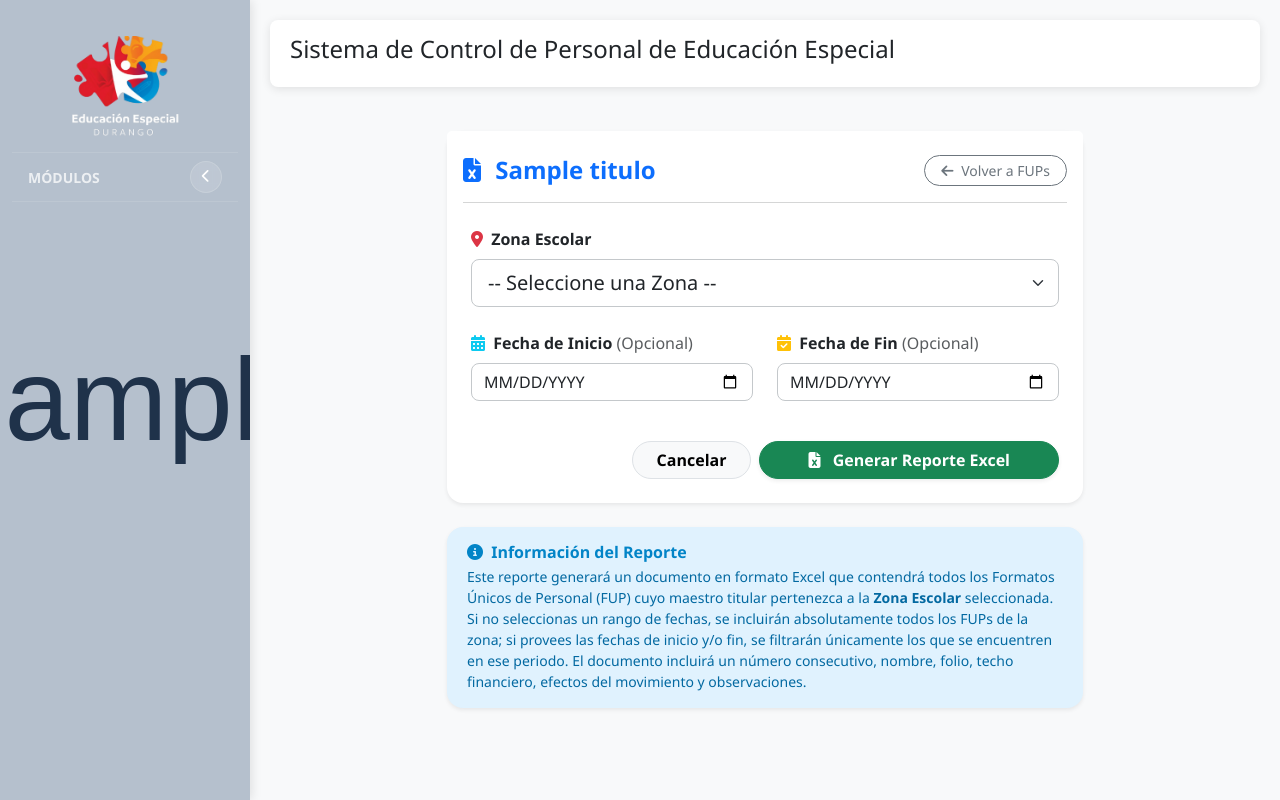
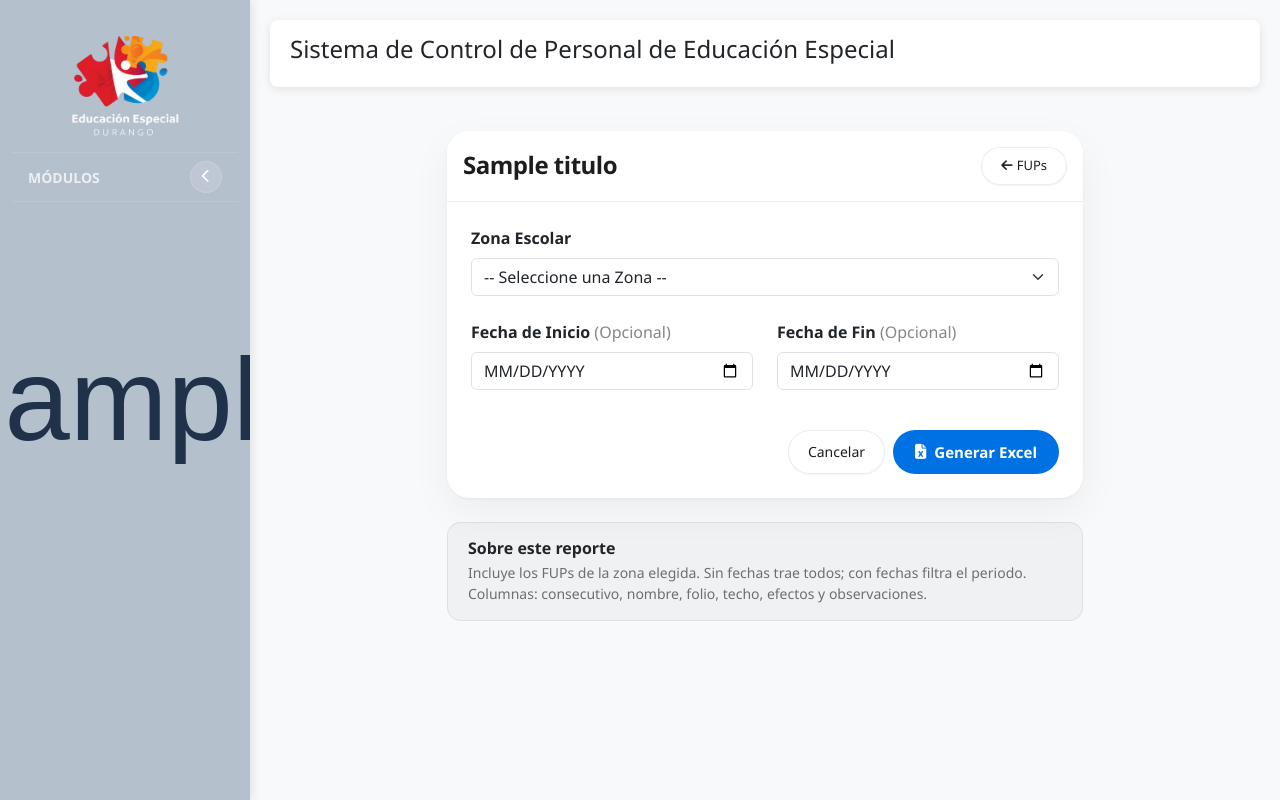
Before and after one commit to macrocleanquimica/control_maestros, a Django app: template gestion_escolar/templates/gestion_escolar/reportes/reporte_fups_opciones.html in a window 1280 px wide. Run offline with Django 5.2, Linux system fonts and the light colour scheme; the template is opened without the code that fills it: most values are stand-ins (such as "Sample title", 1, 10 or a date in 2020); grey boxes marked "Sample" are stand-in pictures; parts of the project's set-up code (start-up, migrations or seed data) failed here and were passed over; some libraries are stand-ins or nearby versions.

Commit message:
style: reportes FUPs, vacancias por fecha y personas con estilo minimalista
Paneles unicos, etiquetas neutras, grafica y botones sobrios. Intactos: filtros, exportar, DataTable y enlaces.

```diff
--- a/gestion_escolar/templates/gestion_escolar/reportes/reporte_fups_opciones.html
+++ b/gestion_escolar/templates/gestion_escolar/reportes/reporte_fups_opciones.html
@@ -7,27 +7,26 @@
 <div class="container-fluid py-4">
     <div class="row justify-content-center">
         <div class="col-12 col-lg-8">
-            <div class="card shadow-sm border-0 rounded-4">
-                <div class="card-header bg-white border-0 pt-4 pb-0">
-                    <div class="d-flex justify-content-between align-items-center">
-                        <h4 class="mb-0 text-primary fw-bold">
-                            <i class="fas fa-file-excel me-2"></i> {{ titulo }}
+            <div class="card apple-panel border-0">
+                <div class="card-header py-3" style="background: var(--surface, #fff); border-bottom: 1px solid var(--hairline, rgba(0,0,0,0.07));">
+                    <div class="d-flex justify-content-between align-items-center flex-wrap gap-2">
+                        <h4 class="apple-title mb-0" style="font-size: clamp(19px, 2.6vw, 24px);">
+                            {{ titulo }}
                         </h4>
-                        <a href="{% url 'lista_fup' %}" class="btn btn-outline-secondary btn-sm rounded-pill px-3 btn-hover-animate">
-                            <i class="fas fa-arrow-left me-1"></i> Volver a FUPs
+                        <a href="{% url 'lista_fup' %}" class="apple-btn-ghost" style="min-height: 38px; font-size: 13px;">
+                            <i class="fas fa-arrow-left me-1"></i> FUPs
                         </a>
                     </div>
-                    <hr class="mt-3 mb-0 text-muted">
                 </div>
 
                 <div class="card-body p-4">
                     <form action="{% url 'exportar_fups_zona_excel' %}" method="GET" target="_blank">
                         <!-- Selector de Zona -->
                         <div class="mb-4">
-                            <label for="zona" class="form-label fw-bold text-dark">
-                                <i class="fas fa-map-marker-alt text-danger me-1"></i> Zona Escolar
+                            <label for="zona" class="form-label fw-bold">
+                                Zona Escolar
                             </label>
-                            <select name="zona" id="zona" class="form-select form-select-lg rounded-3 shadow-none border-secondary-subtle" required>
+                            <select name="zona" id="zona" class="form-select" required>
                                 <option value="" selected disabled>-- Seleccione una Zona --</option>
                                 {% for zona in zonas %}
                                     <option value="{{ zona.id }}">{{ zona.etiqueta }}</option>
@@ -38,38 +37,38 @@
                         <div class="row">
                             <!-- Rango de Fechas (Opcional) -->
                             <div class="col-md-6 mb-4">
-                                <label for="fecha_inicio" class="form-label fw-bold text-dark">
-                                    <i class="fas fa-calendar-alt text-info me-1"></i> Fecha de Inicio <span class="text-muted fw-normal">(Opcional)</span>
+                                <label for="fecha_inicio" class="form-label fw-bold">
+                                    Fecha de Inicio <span class="fw-normal" style="color: var(--text-3, #86868b);">(Opcional)</span>
                                 </label>
-                                <input type="date" name="fecha_inicio" id="fecha_inicio" class="form-control rounded-3 shadow-none border-secondary-subtle">
+                                <input type="date" name="fecha_inicio" id="fecha_inicio" class="form-control">
                             </div>
 
                             <div class="col-md-6 mb-4">
-                                <label for="fecha_fin" class="form-label fw-bold text-dark">
-                                    <i class="fas fa-calendar-check text-warning me-1"></i> Fecha de Fin <span class="text-muted fw-normal">(Opcional)</span>
+                                <label for="fecha_fin" class="form-label fw-bold">
+                                    Fecha de Fin <span class="fw-normal" style="color: var(--text-3, #86868b);">(Opcional)</span>
                                 </label>
-                                <input type="date" name="fecha_fin" id="fecha_fin" class="form-control rounded-3 shadow-none border-secondary-subtle">
+                                <input type="date" name="fecha_fin" id="fecha_fin" class="form-control">
                             </div>
                         </div>
 
                         <!-- Botones de Acción -->
                         <div class="d-grid gap-2 d-md-flex justify-content-md-end mt-3">
-                            <a href="{% url 'lista_fup' %}" class="btn btn-light border rounded-pill px-4 fw-bold btn-hover-animate">
+                            <a href="{% url 'lista_fup' %}" class="apple-btn-ghost">
                                 Cancelar
                             </a>
-                            <button type="submit" class="btn btn-success rounded-pill px-5 fw-bold text-white shadow-sm btn-hover-animate">
-                                <i class="fas fa-file-excel me-2"></i> Generar Reporte Excel
+                            <button type="submit" class="apple-btn">
+                                <i class="fas fa-file-excel me-2"></i> Generar Excel
                             </button>
                         </div>
                     </form>
                 </div>
             </div>
 
-            <div class="alert alert-info border-0 rounded-4 shadow-sm mt-4 custom-alert">
+            <div class="alert mt-4" style="background: rgba(0,0,0,0.03); border: 1px solid var(--hairline, rgba(0,0,0,0.07)); border-radius: 14px;">
                 <div class="d-flex">
                     <div class="ms-1">
-                        <h6 class="alert-heading fw-bold mb-1"><i class="fas fa-info-circle me-1"></i> Información del Reporte</h6>
-                        <p class="mb-0 small">Este reporte generará un documento en formato Excel que contendrá todos los Formatos Únicos de Personal (FUP) cuyo maestro titular pertenezca a la <span class="fw-bold">Zona Escolar</span> seleccionada. Si no seleccionas un rango de fechas, se incluirán absolutamente todos los FUPs de la zona; si provees las fechas de inicio y/o fin, se filtrarán únicamente los que se encuentren en ese periodo. El documento incluirá un número consecutivo, nombre, folio, techo financiero, efectos del movimiento y observaciones.</p>
+                        <h6 class="fw-bold mb-1">Sobre este reporte</h6>
+                        <p class="mb-0 small" style="color: var(--text-2, #6e6e73);">Incluye los FUPs de la zona elegida. Sin fechas trae todos; con fechas filtra el periodo. Columnas: consecutivo, nombre, folio, techo, efectos y observaciones.</p>
                     </div>
                 </div>
             </div>
@@ -78,16 +77,9 @@
 </div>
 
 <style>
-    .custom-alert {
-        background-color: #e0f2fe;
-        color: #0369a1;
-    }
-    .custom-alert h6 {
-        color: #0284c7;
-    }
-    .form-select:focus {
-        border-color: #0ea5e9;
-        box-shadow: 0 0 0 0.25rem rgba(14, 165, 233, 0.25);
+    .form-select:focus, .form-control:focus {
+        border-color: var(--accent, #0071e3);
+        box-shadow: 0 0 0 4px rgba(0, 113, 227, 0.12);
     }
 </style>
 {% endblock %}
```
Also changed, not shown: gestion_escolar/templates/gestion_escolar/reporte_personas_plazas.html (+15 -17 lines), gestion_escolar/templates/gestion_escolar/reporte_vacancias_fecha.html (+29 -24 lines).
